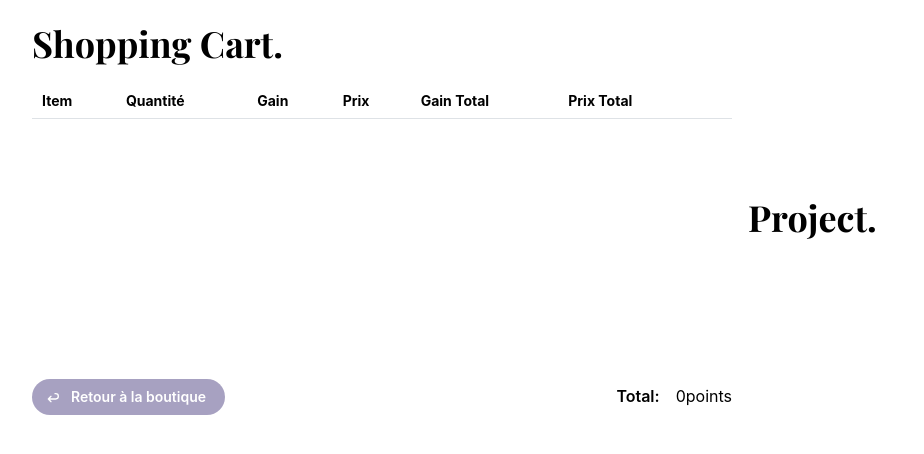
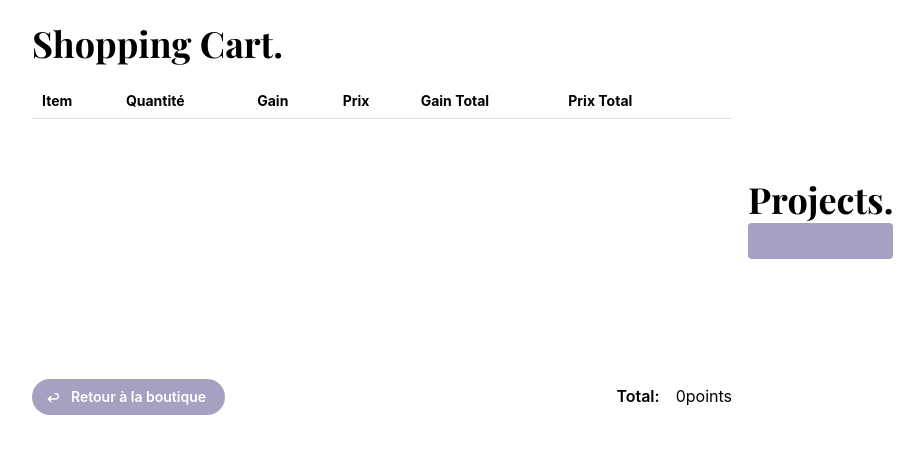
Before and after one commit to cgslbs/purple-store, a Next.js app: page /cart in a window 1280 px wide. Shown: the top 454 px of the page, without its empty margins (144-1068 px from the left). Built offline with nearby package versions, Linux system fonts and the light colour scheme; a web font is replaced by a local one.

Commit message:
feat: :sparkles: (Cart Project) Implement Project to the Cart
#12

```diff
--- a/src/components/Cart/Cart.types.ts
+++ b/src/components/Cart/Cart.types.ts
@@ -1,7 +1,45 @@
 import { CartItemType } from '@/context/cart.context'
+import { IItem } from '@/interfaces'
 
 export type ProductRowProps = {
 	item: CartItemType
 }
 
 export type QuantityCounterProps = ProductRowProps
+
+export type ProjectItemProps = {
+	index: number
+}
+
+export enum ProjectTypeEnum {
+	NULL,
+	RELEASE,
+	PRODUCTION,
+	DRAMA,
+	CF_PHOTOSHOOT,
+	AMBASSADOR_FACE_CONTRACT,
+	OTHER,
+}
+
+export type ProjectItemType = {
+	projectType: ProjectTypeEnum
+	// SONG OR DRAMA
+	title?: string
+	artist?: string
+	// RELEASE DATE FOR SONG OR DATE IRL FOR PHOTOSHOOT/CF
+	releaseDate?: string
+	// CF, PHOTOSHOOT & INTERVIEW
+	url?: string
+	// PHOTOSHOOT
+	brandName?: string
+	celebrityName?: string
+	magazineName?: string
+	// ROLE IN DRAMA
+	roleName?: string
+	items: IItem[]
+}
+
+export const defaultProjectItem: ProjectItemType = {
+	projectType: ProjectTypeEnum.NULL,
+	items: [],
+}
--- a/src/components/Cart/index.tsx
+++ b/src/components/Cart/index.tsx
@@ -11,12 +11,15 @@ import {
 	Stack,
 	Table,
 	Text,
+	TextInput,
 	Title,
 } from '@mantine/core'
 import { IconArrowBack, IconMinus, IconPlus, IconX } from '@tabler/icons-react'
 import { ItemGainType } from '@/constants/item'
 import { useRouter } from 'next/navigation'
-import { useForm } from 'react-hook-form'
+import { FormProvider, useFieldArray, useForm, useFormContext } from 'react-hook-form'
+import { ProjectItemProps, ProjectItemType, ProjectTypeEnum, defaultProjectItem } from './Cart.types'
+import { useState } from 'react'
 
 const RemoveItem = (item: CartItemType) => {
 	const { dispatch } = useCartContext()
@@ -103,11 +106,77 @@ const Total = () => {
 	)
 }
 
+const ProjectItem = ({ index }: ProjectItemProps) => {
+	const { control, register } = useFormContext()
+	const [projectType, setProjectType] = useState(ProjectTypeEnum.NULL)
+
+	if (projectType === ProjectTypeEnum.NULL) {
+		return (
+			<Button.Group orientation='vertical'>
+				<Button
+					onClick={() => {
+						setProjectType(ProjectTypeEnum.RELEASE)
+					}}>
+					Chanson
+				</Button>
+				<Button
+					onClick={() => {
+						setProjectType(ProjectTypeEnum.PRODUCTION)
+					}}>
+					Production
+				</Button>
+				<Button
+					onClick={() => {
+						setProjectType(ProjectTypeEnum.DRAMA)
+					}}>
+					Drama
+				</Button>
+				<Button
+					onClick={() => {
+						setProjectType(ProjectTypeEnum.CF_PHOTOSHOOT)
+					}}>
+					CF / Photoshoot
+				</Button>
+				<Button
+					onClick={() => {
+						setProjectType(ProjectTypeEnum.AMBASSADOR_FACE_CONTRACT)
+					}}>
+					Contrat Ambassadeur / Face
+				</Button>
+				<Button
+					onClick={() => {
+						setProjectType(ProjectTypeEnum.OTHER)
+					}}>
+					Autres
+				</Button>
+			</Button.Group>
+		)
+	}
+
+	return (
+		<Stack>
+			<TextInput label='Titre' />
+			<TextInput label='Artiste' />
+			<TextInput label='Célébrité' />
+			<TextInput label='Marque' />
+			<TextInput label='Magazine' />
+			<TextInput label='Date' />
+			<TextInput label='URL' />
+			{/* ADD MULTISELECT */}
+		</Stack>
+	)
+}
+
 export default function ShoppingCart() {
 	const router = useRouter()
 	const { cart } = useCartContext()
 
-	const projectForm = useForm()
+	const formProject = useForm<{ projects: ProjectItemType[] }>()
+
+	const { fields, append, remove } = useFieldArray({
+		control: formProject.control,
+		name: 'projects',
+	})
 
 	return (
 		<Container>
@@ -148,11 +217,19 @@ export default function ShoppingCart() {
 						<Total />
 					</Group>
 				</Stack>
-				<Stack>
-					<Title order={1} size={'2.25rem'}>
-						Project.
-					</Title>
-				</Stack>
+				<FormProvider {...formProject}>
+					<Stack>
+						<Title order={1} size={'2.25rem'}>
+							Projects.
+							<Stack>
+								{fields.map((project, idx) => {
+									return <ProjectItem key={`key_project_${project.id}`} index={idx} />
+								})}
+								<Button onClick={() => append(defaultProjectItem)}></Button>
+							</Stack>
+						</Title>
+					</Stack>
+				</FormProvider>
 			</Group>
 		</Container>
 	)
```
